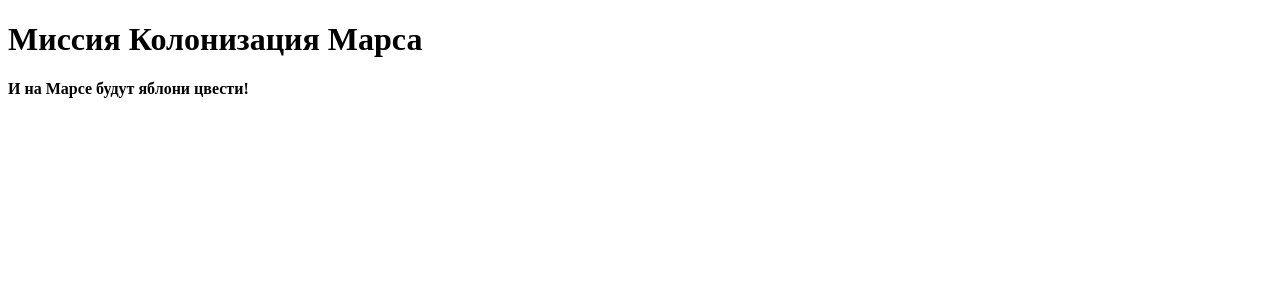
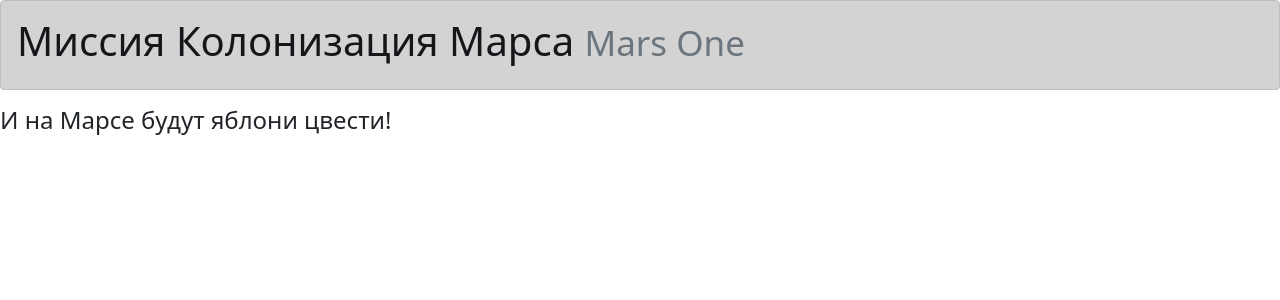
Before and after one commit to NikitaMulyar/flask_wtf_yandex, a Flask app: page /1 in a window 1280 px wide. Shown: the top 300 px of the page. Run offline with Flask 2, Linux system fonts and the light colour scheme.

Commit message:
Задача Готовимся к миссии

```diff
--- a/templates/base.html
+++ b/templates/base.html
@@ -3,9 +3,17 @@
 <head>
     <meta charset="UTF-8">
     <title>{{ title }}</title>
+    <link rel="stylesheet"
+          href="https://cdn.jsdelivr.net/npm/bootstrap@5.0.0-beta1/dist/css/bootstrap.min.css"
+          integrity="sha384-giJF6kkoqNQ00vy+HMDP7azOuL0xtbfIcaT9wjKHr8RbDVddVHyTfAAsrekwKmP1"
+          crossorigin="anonymous">
 </head>
 <body>
-<h1>Миссия Колонизация Марса</h1>
+<div class="alert alert-dark" role="alert">
+    <h1>Миссия Колонизация Марса
+        <small class="text-muted">Mars One</small>
+    </h1>
+</div>
 <h4>И на Марсе будут яблони цвести!</h4>
 {% block content %}{% endblock %}
 </body>
```
